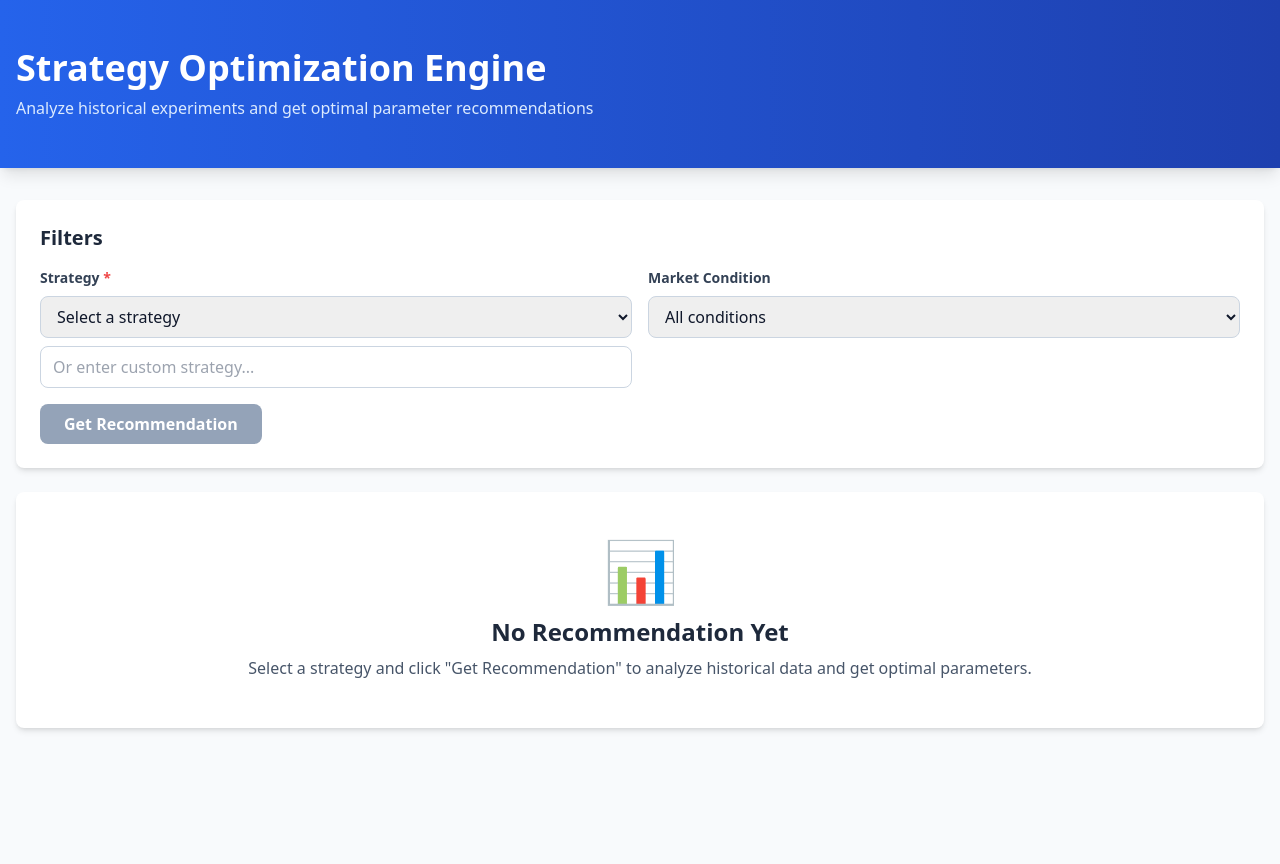
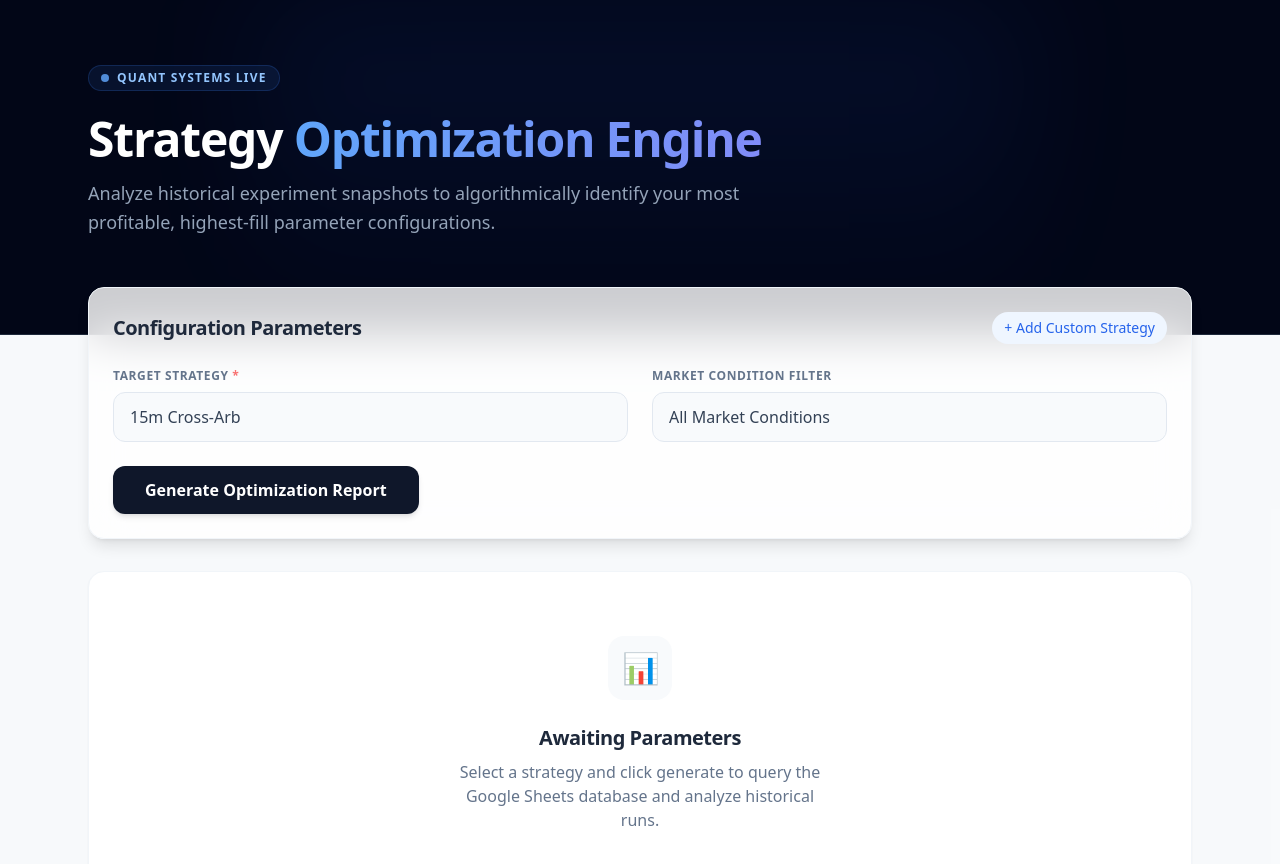
Before and after one commit to ke1k0tar0/Strategy-Reader, a Next.js app: page / in a window 1280 px wide. Shown: the top 864 px of the page. Before the commit the page ends 800 px from the top, so only its background shows below. Built offline with nearby package versions, Linux system fonts and the light colour scheme.

Commit message:
feat(ui): modernize dashboard interface and add persistent frontend strategy manager

```diff
--- a/src/app/page.tsx
+++ b/src/app/page.tsx
@@ -1,7 +1,3 @@
-/**
- * Main Dashboard Page
- */
-
 "use client";
 
 import { useEffect, useState } from "react";
@@ -13,7 +9,6 @@ import { LoadingSkeleton } from "@/src/components/LoadingSkeleton";
 import {
   RecommendationResponse,
   ApiErrorResponse,
-  NormalizedExperiment,
   FilterOptions,
 } from "@/src/types/strategy";
 
@@ -25,26 +20,20 @@ export default function Dashboard() {
   const [strategies, setStrategies] = useState<string[]>([]);
   const [marketConditions, setMarketConditions] = useState<string[]>([]);
 
-  /**
-   * Load available strategies and market conditions
-   */
   useEffect(() => {
     const loadMetadata = async () => {
       try {
-        // Fetch strategies from API
         const strategiesResponse = await fetch("/api/strategies");
-        if (!strategiesResponse.ok) {
+        if (!strategiesResponse.ok)
           throw new Error("Failed to fetch strategies");
-        }
 
         const strategiesData = await strategiesResponse.json();
         setStrategies(strategiesData.data.strategies);
 
-        // Set predefined market conditions
         setMarketConditions([
-          "Bearish",
-          "Bullish",
-          "Neutral",
+          "Down (Bearish)",
+          "Up (Bullish)",
+          "Sideways (Neutral)",
           "High Volatility",
           "Low Volatility",
         ]);
@@ -57,36 +46,18 @@ export default function Dashboard() {
         setLoading(false);
       }
     };
-
     loadMetadata();
   }, []);
 
-  /**
-   * Handle filter submission
-   */
   const handleFilter = async (filters: FilterOptions) => {
     try {
       setLoading(true);
       setError(null);
 
-      // Build query string
-      const params = new URLSearchParams({
-        strategy: filters.strategy,
-      });
+      const params = new URLSearchParams({ strategy: filters.strategy });
+      if (filters.marketCondition)
+        params.append("marketCondition", filters.marketCondition);
 
-      if (filters.marketCondition) {
-        params.append("marketCondition", filters.marketCondition);
-      }
-
-      if (filters.minPnL !== undefined) {
-        params.append("minPnL", String(filters.minPnL));
-      }
-
-      if (filters.minFills !== undefined) {
-        params.append("minFills", String(filters.minFills));
-      }
-
-      // Fetch recommendation
       const response = await fetch(`/api/recommendation?${params.toString()}`);
 
       if (!response.ok) {
@@ -111,23 +82,32 @@ export default function Dashboard() {
   };
 
   return (
-    <main className="min-h-screen bg-slate-50">
-      {/* Header */}
-      <div className="bg-gradient-to-r from-blue-600 to-blue-800 text-white py-12 shadow-lg">
-        <div className="max-w-7xl mx-auto px-4">
-          <h1 className="text-4xl font-bold mb-2">
-            Strategy Optimization Engine
+    <main className="min-h-screen bg-slate-50/50 selection:bg-blue-100 selection:text-blue-900">
+      {/* Modern Header */}
+      <div className="bg-slate-950 text-white pt-16 pb-24 border-b border-slate-800 relative overflow-hidden">
+        {/* Subtle background glow effect */}
+        <div className="absolute top-0 left-1/2 -translate-x-1/2 w-full max-w-3xl h-full bg-gradient-to-b from-blue-600/20 to-transparent opacity-50 blur-3xl pointer-events-none"></div>
+
+        <div className="max-w-6xl mx-auto px-6 relative z-10">
+          <div className="inline-flex items-center gap-2 px-3 py-1 rounded-full bg-blue-500/10 border border-blue-500/20 text-blue-300 text-xs font-semibold uppercase tracking-widest mb-6">
+            <span className="w-2 h-2 rounded-full bg-blue-400 animate-pulse"></span>
+            Quant Systems Live
+          </div>
+          <h1 className="text-4xl md:text-5xl font-extrabold mb-4 tracking-tight">
+            Strategy{" "}
+            <span className="text-transparent bg-clip-text bg-gradient-to-r from-blue-400 to-indigo-400">
+              Optimization Engine
+            </span>
           </h1>
-          <p className="text-blue-100">
-            Analyze historical experiments and get optimal parameter
-            recommendations
+          <p className="text-slate-400 text-lg max-w-2xl leading-relaxed">
+            Analyze historical experiment snapshots to algorithmically identify
+            your most profitable, highest-fill parameter configurations.
           </p>
         </div>
       </div>
 
-      {/* Content */}
-      <div className="max-w-7xl mx-auto px-4 py-8">
-        {/* Filter Controls */}
+      {/* Main Content Area - Overlaps the header */}
+      <div className="max-w-6xl mx-auto px-6 -mt-12 pb-20 relative z-20">
         <FilterControls
           strategies={strategies}
           marketConditions={marketConditions}
@@ -135,41 +115,34 @@ export default function Dashboard() {
           loading={loading}
         />
 
-        {/* Error Alert */}
         {error && <ErrorAlert error={error} onDismiss={() => setError(null)} />}
-
-        {/* Loading State */}
         {loading && recommendation === null && <LoadingSkeleton />}
 
-        {/* Recommendation */}
         {recommendation && (
-          <>
+          <div className="space-y-8 animate-in fade-in slide-in-from-bottom-4 duration-500">
             <RecommendationCard
               recommendation={recommendation}
               loading={false}
             />
-
-            {/* Historical Data */}
             {recommendation.historicalDataPoints.length > 0 && (
-              <div className="mt-8">
-                <HistoricalDataTable
-                  experiments={recommendation.historicalDataPoints}
-                />
-              </div>
+              <HistoricalDataTable
+                experiments={recommendation.historicalDataPoints}
+              />
             )}
-          </>
+          </div>
         )}
 
-        {/* Empty State */}
         {!loading && !recommendation && !error && (
-          <div className="bg-white rounded-lg shadow-md p-12 text-center">
-            <div className="text-6xl mb-4">📊</div>
-            <h2 className="text-2xl font-bold text-slate-800 mb-2">
-              No Recommendation Yet
+          <div className="bg-white rounded-2xl shadow-sm border border-slate-100 p-16 text-center">
+            <div className="w-16 h-16 bg-slate-50 rounded-2xl flex items-center justify-center mx-auto mb-6 text-3xl">
+              📊
+            </div>
+            <h2 className="text-xl font-bold text-slate-800 mb-2 tracking-tight">
+              Awaiting Parameters
             </h2>
-            <p className="text-slate-600">
-              Select a strategy and click &quot;Get Recommendation&quot; to
-              analyze historical data and get optimal parameters.
+            <p className="text-slate-500 max-w-sm mx-auto">
+              Select a strategy and click generate to query the Google Sheets
+              database and analyze historical runs.
             </p>
           </div>
         )}
--- a/src/components/FilterControls.tsx
+++ b/src/components/FilterControls.tsx
@@ -1,12 +1,7 @@
-/**
- * Filter Controls Component
- * Allows users to select strategy and market conditions
- */
-
 "use client";
 
 import { FilterOptions } from "@/src/types/strategy";
-import { useState } from "react";
+import { useState, useEffect } from "react";
 
 interface FilterControlsProps {
   strategies: string[];
@@ -21,100 +16,136 @@ export function FilterControls({
   onFilter,
   loading = false,
 }: FilterControlsProps) {
-  const [selectedStrategy, setSelectedStrategy] = useState<string>(
-    strategies[0] || "",
-  );
-  const [customStrategy, setCustomStrategy] = useState<string>("");
+  const [availableStrategies, setAvailableStrategies] = useState<string[]>([]);
+  const [selectedStrategy, setSelectedStrategy] = useState<string>("");
   const [selectedMarketCondition, setSelectedMarketCondition] =
     useState<string>("");
-  const [useCustomStrategy, setUseCustomStrategy] = useState<boolean>(false);
+
+  // New Strategy State
+  const [isAddingNew, setIsAddingNew] = useState(false);
+  const [newStrategyName, setNewStrategyName] = useState("");
+
+  // Initialize and load custom strategies from localStorage
+  useEffect(() => {
+    const savedCustom = localStorage.getItem("custom_strategies");
+    const customStrategies = savedCustom ? JSON.parse(savedCustom) : [];
+    const combined = Array.from(new Set([...strategies, ...customStrategies]));
+
+    setAvailableStrategies(combined);
+    if (!selectedStrategy && combined.length > 0) {
+      setSelectedStrategy(combined[0]);
+    }
+  }, [strategies, selectedStrategy]);
+
+  const handleAddStrategy = (e: React.FormEvent) => {
+    e.preventDefault();
+    if (!newStrategyName.trim()) return;
+
+    const name = newStrategyName.trim();
+    const updated = Array.from(new Set([...availableStrategies, name]));
+
+    // Update local state and storage
+    setAvailableStrategies(updated);
+    const savedCustom = localStorage.getItem("custom_strategies");
+    const customStrategies = savedCustom ? JSON.parse(savedCustom) : [];
+    if (!customStrategies.includes(name)) {
+      localStorage.setItem(
+        "custom_strategies",
+        JSON.stringify([...customStrategies, name]),
+      );
+    }
+
+    setSelectedStrategy(name);
+    setNewStrategyName("");
+    setIsAddingNew(false);
+  };
 
   const handleFilter = () => {
-    const strategyToUse = useCustomStrategy ? customStrategy : selectedStrategy;
-    if (!strategyToUse) return;
-
+    if (!selectedStrategy) return;
     onFilter({
-      strategy: strategyToUse,
+      strategy: selectedStrategy,
       marketCondition: selectedMarketCondition || undefined,
     });
   };
 
-  const displayedStrategy = useCustomStrategy
-    ? customStrategy
-    : selectedStrategy;
+  return (
+    <div className="bg-white/80 backdrop-blur-xl rounded-2xl shadow-lg border border-slate-100 p-6 mb-8 transition-all">
+      <div className="flex items-center justify-between mb-6">
+        <h2 className="text-xl font-bold text-slate-800 tracking-tight">
+          Configuration Parameters
+        </h2>
+        <button
+          onClick={() => setIsAddingNew(!isAddingNew)}
+          className="text-sm font-medium text-blue-600 hover:text-blue-700 bg-blue-50 px-3 py-1.5 rounded-full transition-colors"
+        >
+          {isAddingNew ? "Cancel" : "+ Add Custom Strategy"}
+        </button>
+      </div>
 
-  return (
-    <div className="bg-white rounded-lg shadow-md p-6 mb-6">
-      <h2 className="text-xl font-bold text-slate-800 mb-4">Filters</h2>
+      {/* Add New Strategy Panel */}
+      {isAddingNew && (
+        <form
+          onSubmit={handleAddStrategy}
+          className="mb-6 p-4 bg-slate-50 rounded-xl border border-blue-100 flex gap-3 items-end animate-in fade-in slide-in-from-top-2"
+        >
+          <div className="flex-1">
+            <label className="block text-xs font-bold text-slate-500 uppercase tracking-wider mb-2">
+              New Strategy Name
+            </label>
+            <input
+              type="text"
+              placeholder="e.g., 1D Macro Trend..."
+              value={newStrategyName}
+              onChange={(e) => setNewStrategyName(e.target.value)}
+              className="w-full px-4 py-2.5 bg-white border border-slate-200 rounded-lg focus:outline-none focus:ring-2 focus:ring-blue-500/20 focus:border-blue-500 transition-all"
+              autoFocus
+            />
+          </div>
+          <button
+            type="submit"
+            disabled={!newStrategyName.trim()}
+            className="px-6 py-2.5 bg-blue-600 text-white font-semibold rounded-lg hover:bg-blue-700 disabled:bg-slate-300 disabled:cursor-not-allowed transition-all shadow-sm"
+          >
+            Save to List
+          </button>
+        </form>
+      )}
 
-      <div className="grid grid-cols-1 md:grid-cols-2 gap-4 mb-4">
+      <div className="grid grid-cols-1 md:grid-cols-2 gap-6 mb-6">
         {/* Strategy Selector */}
         <div>
-          <label className="block text-sm font-semibold text-slate-700 mb-2">
-            Strategy <span className="text-red-500">*</span>
+          <label className="block text-xs font-bold text-slate-500 uppercase tracking-wider mb-2">
+            Target Strategy <span className="text-red-400">*</span>
           </label>
-          <div className="space-y-2">
-            {/* Dropdown for predefined strategies */}
           <select
-              value={useCustomStrategy ? "" : selectedStrategy}
-              onChange={(e) => {
-                setSelectedStrategy(e.target.value);
-                setUseCustomStrategy(false);
-              }}
-              disabled={loading || useCustomStrategy}
-              className="w-full px-3 py-2 border border-slate-300 rounded-lg focus:outline-none focus:ring-2 focus:ring-blue-500 disabled:bg-slate-100 disabled:cursor-not-allowed"
+            value={selectedStrategy}
+            onChange={(e) => setSelectedStrategy(e.target.value)}
+            disabled={loading}
+            className="w-full px-4 py-3 bg-slate-50 border border-slate-200 rounded-xl focus:outline-none focus:ring-2 focus:ring-blue-500/20 focus:border-blue-500 focus:bg-white transition-all disabled:opacity-50 appearance-none font-medium text-slate-700 cursor-pointer"
           >
-              <option value="">Select a strategy</option>
-              {strategies.map((strategy) => (
+            <option value="" disabled>
+              Select a strategy...
+            </option>
+            {availableStrategies.map((strategy) => (
               <option key={strategy} value={strategy}>
                 {strategy}
               </option>
             ))}
           </select>
-
-            {/* Custom strategy input */}
-            <div className="flex gap-2">
-              <input
-                type="text"
-                placeholder="Or enter custom strategy..."
-                value={customStrategy}
-                onChange={(e) => {
-                  setCustomStrategy(e.target.value);
-                  if (e.target.value) {
-                    setUseCustomStrategy(true);
-                  }
-                }}
-                disabled={loading}
-                className="flex-1 px-3 py-2 border border-slate-300 rounded-lg focus:outline-none focus:ring-2 focus:ring-blue-500 disabled:bg-slate-100 disabled:cursor-not-allowed"
-              />
-              {customStrategy && (
-                <button
-                  onClick={() => {
-                    setCustomStrategy("");
-                    setUseCustomStrategy(false);
-                  }}
-                  className="px-3 py-2 text-slate-600 hover:text-slate-800 font-semibold"
-                  title="Clear custom strategy"
-                >
-                  ✕
-                </button>
-              )}
-            </div>
-          </div>
         </div>
 
         {/* Market Condition Selector */}
         <div>
-          <label className="block text-sm font-semibold text-slate-700 mb-2">
-            Market Condition
+          <label className="block text-xs font-bold text-slate-500 uppercase tracking-wider mb-2">
+            Market Condition Filter
           </label>
           <select
             value={selectedMarketCondition}
             onChange={(e) => setSelectedMarketCondition(e.target.value)}
             disabled={loading}
-            className="w-full px-3 py-2 border border-slate-300 rounded-lg focus:outline-none focus:ring-2 focus:ring-blue-500 disabled:bg-slate-100 disabled:cursor-not-allowed"
+            className="w-full px-4 py-3 bg-slate-50 border border-slate-200 rounded-xl focus:outline-none focus:ring-2 focus:ring-blue-500/20 focus:border-blue-500 focus:bg-white transition-all disabled:opacity-50 appearance-none font-medium text-slate-700 cursor-pointer"
           >
-            <option value="">All conditions</option>
+            <option value="">All Market Conditions</option>
             {marketConditions.map((condition) => (
               <option key={condition} value={condition}>
                 {condition}
@@ -124,13 +155,34 @@ export function FilterControls({
         </div>
       </div>
 
-      {/* Submit Button */}
       <button
         onClick={handleFilter}
-        disabled={loading || !displayedStrategy}
-        className="w-full md:w-auto px-6 py-2 bg-blue-600 text-white font-semibold rounded-lg hover:bg-blue-700 disabled:bg-slate-400 disabled:cursor-not-allowed transition-colors"
+        disabled={loading || !selectedStrategy}
+        className="w-full md:w-auto px-8 py-3 bg-slate-900 text-white font-semibold rounded-xl hover:bg-slate-800 disabled:bg-slate-200 disabled:text-slate-400 disabled:cursor-not-allowed transition-all shadow-md hover:shadow-lg transform active:scale-[0.98]"
       >
-        {loading ? "Loading..." : "Get Recommendation"}
+        {loading ? (
+          <span className="flex items-center justify-center gap-2">
+            <svg className="animate-spin h-4 w-4" viewBox="0 0 24 24">
+              <circle
+                className="opacity-25"
+                cx="12"
+                cy="12"
+                r="10"
+                stroke="currentColor"
+                strokeWidth="4"
+                fill="none"
+              />
+              <path
+                className="opacity-75"
+                fill="currentColor"
+                d="M4 12a8 8 0 018-8V0C5.373 0 0 5.373 0 12h4zm2 5.291A7.962 7.962 0 014 12H0c0 3.042 1.135 5.824 3 7.938l3-2.647z"
+              />
+            </svg>
+            Analyzing Data...
+          </span>
+        ) : (
+          "Generate Optimization Report"
+        )}
       </button>
     </div>
   );
```
Also changed, not shown: src/components/RecommendationCard.tsx (+111 -92 lines). Lines whose indentation alone changed are shown as unchanged.
